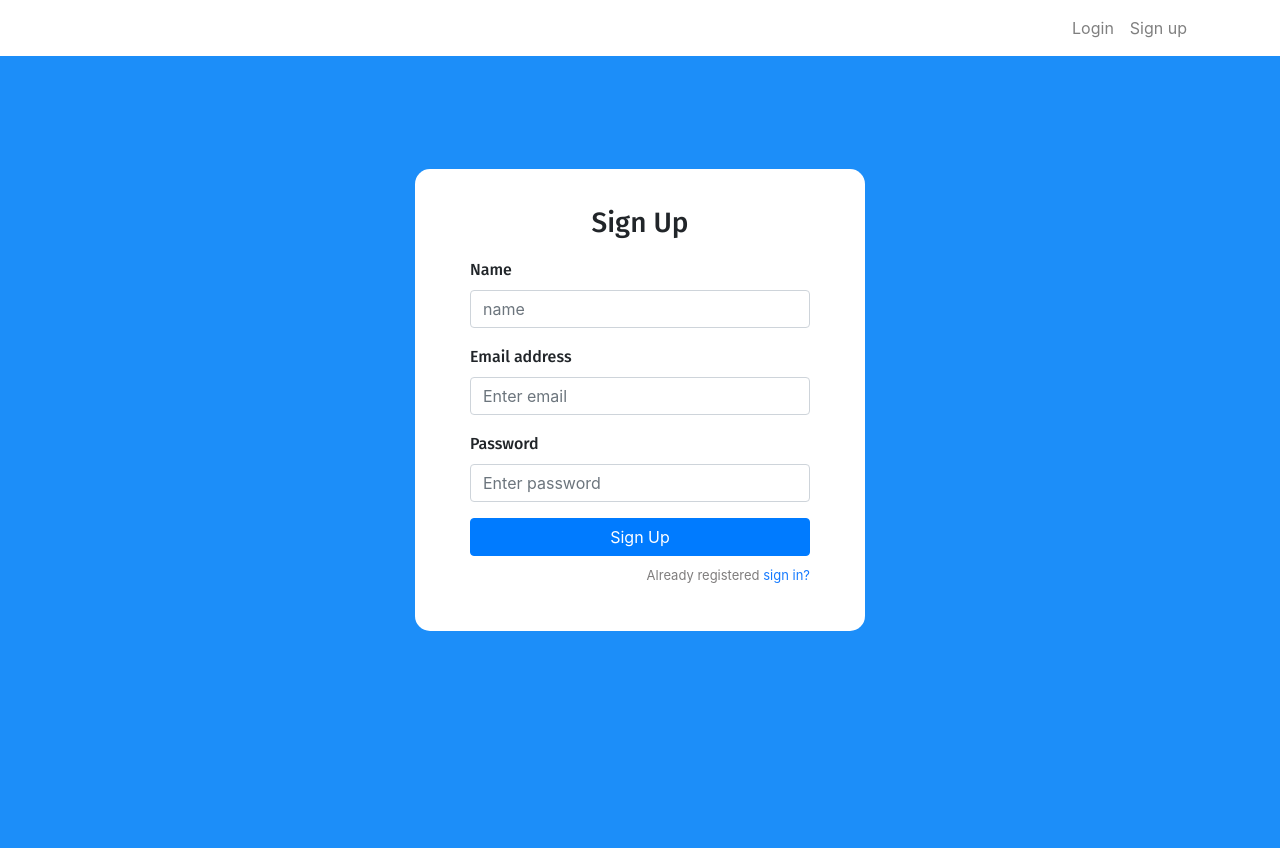
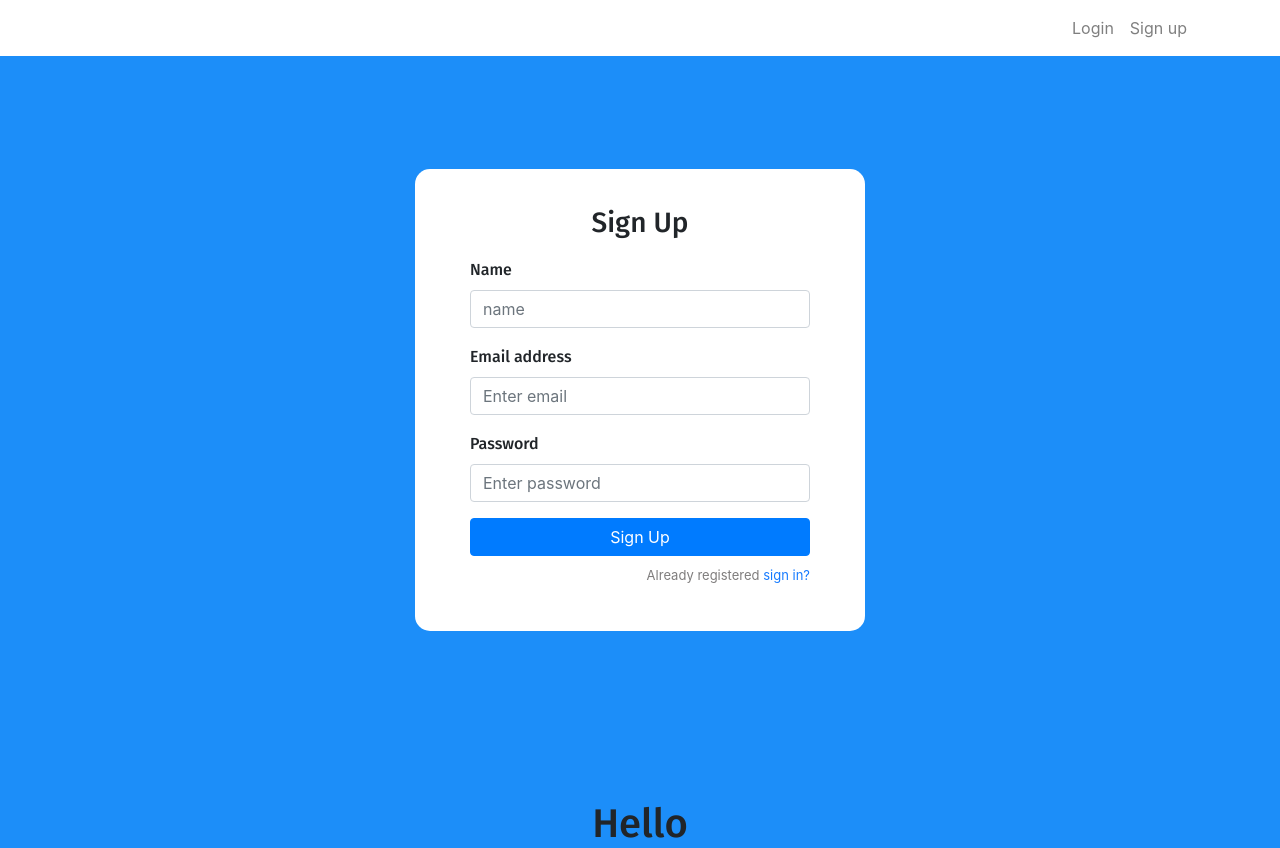
Before and after one commit to uzairali19/rent-house-front-end, a React (Create React App) app: page /sign-up in a window 1280 px wide. Before the commit the page ends 800 px from the top, so only its background shows below. Built offline with nearby package versions, Linux system fonts and the light colour scheme.

Commit message:
Folder structure creation

```diff
--- a/src/App.js
+++ b/src/App.js
@@ -6,8 +6,9 @@ import {
   BrowserRouter as Router, Switch, Route, Link,
 } from 'react-router-dom';
 
-import Login from './components/login.component';
-import SignUp from './components/signup.component';
+import Login from './components/Auth/login.component';
+import SignUp from './components/Auth/signup.component';
+import Home from './components/Home/Home';
 
 function App() {
   return (<Router>
@@ -37,6 +38,7 @@ function App() {
           </Switch>
         </div>
       </div>
+      <Home />
     </div></Router>
   );
 }
--- /dev/null
+++ b/src/components/Home/Home.js
@@ -0,0 +1,11 @@
+import React from "react";
+
+const Home = () => {
+  return (
+    <div>
+      <h1>Hello</h1>
+    </div>
+  )
+}
+
+export default Home;
```
Also changed, not shown: src/components/Auth/login.component.js (renamed from src/components/login.component.js), src/components/Auth/signup.component.js (renamed from src/components/signup.component.js), src/components/Navbar/Navbar.js (added), 1 other file (tests, documents, lock files or other folders).
